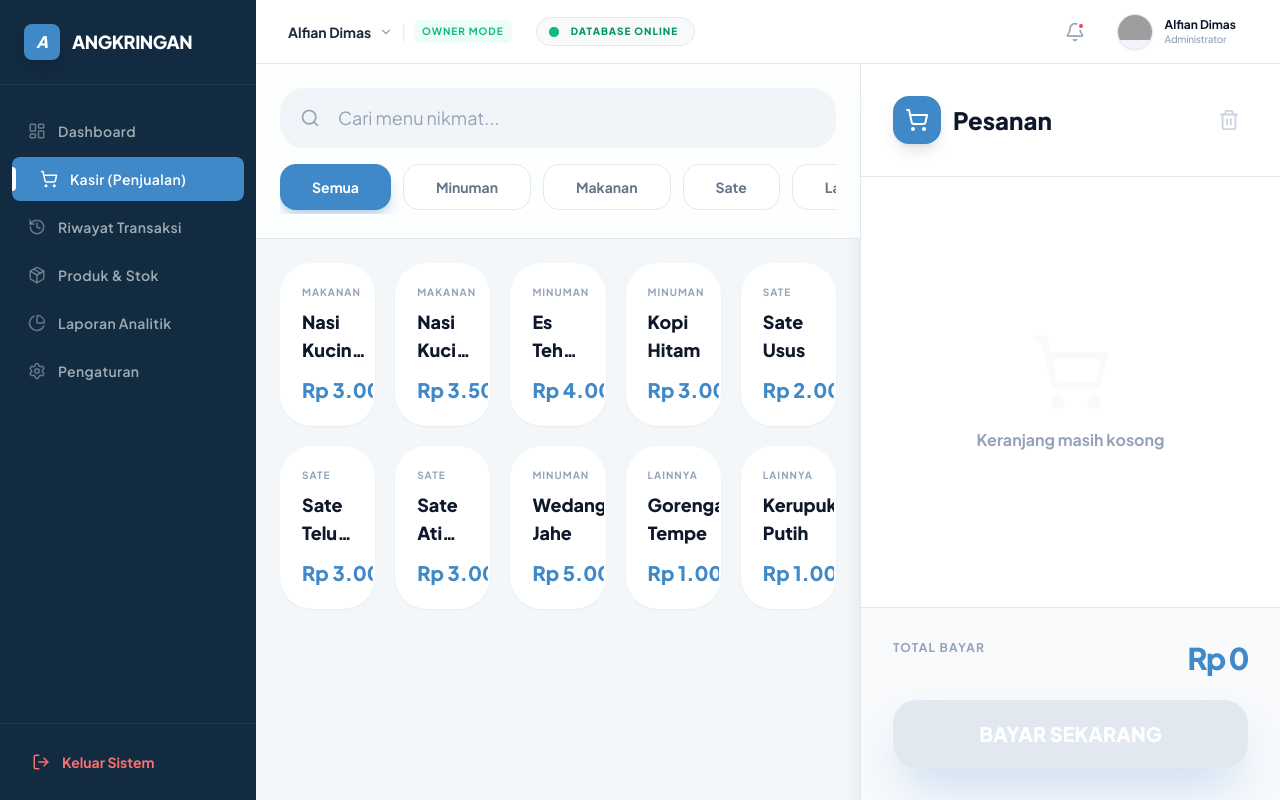
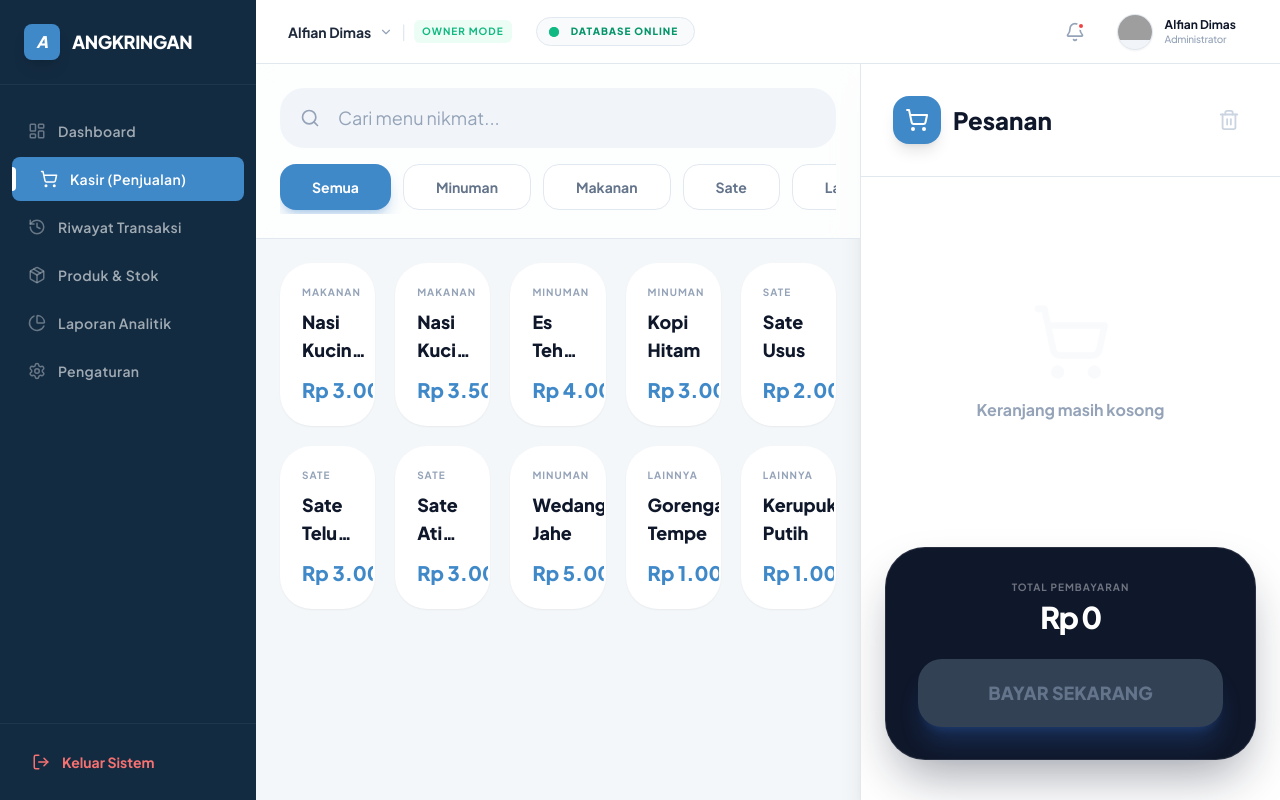
Before and after one commit to storemankampungkali-cyber/KASIR, a React (Vite) app: page / in a window 1280 px wide. Both pictures are taken after a click on the button "Kasir (Penjualan)". Built offline with nearby package versions, Linux system fonts and the light colour scheme; grey boxes are pictures that could not be loaded.

Commit message:
feat(Cashier): Redesign payment section layout
Repositioned the payment card to a floating element on desktop for better visibility and usability. Adjusted padding and styling for the product grid and payment card.

```diff
--- a/pages/Cashier.tsx
+++ b/pages/Cashier.tsx
@@ -112,7 +112,7 @@ const Cashier: React.FC = () => {
 
         {/* SCROLLABLE PRODUCT GRID */}
         <div className="flex-1 overflow-y-auto p-4 lg:p-6 no-scrollbar bg-[#F4F7F9]">
-          <div className="grid grid-cols-2 sm:grid-cols-3 md:grid-cols-4 xl:grid-cols-5 gap-4 lg:gap-5 pb-32 lg:pb-10">
+          <div className="grid grid-cols-2 sm:grid-cols-3 md:grid-cols-4 xl:grid-cols-5 gap-4 lg:gap-5 pb-44 lg:pb-10">
             {filteredProducts.map((product) => {
               const inCart = cart.find(c => c.id === product.id);
               return (
@@ -185,26 +185,27 @@ const Cashier: React.FC = () => {
           )}
         </div>
 
-        <div className="p-8 bg-slate-50 border-t border-slate-200 shrink-0">
-          <div className="space-y-2 mb-6">
-            <div className="flex justify-between">
-              <span className="text-slate-400 font-bold uppercase text-xs tracking-widest">Total Bayar</span>
-              <span className="text-3xl font-black text-[#4089C9] tracking-tighter">{formatCurrency(total)}</span>
+        {/* REPOSITIONED: Floating Payment Card on Desktop */}
+        <div className="px-6 pb-10 shrink-0">
+          <div className="p-8 bg-slate-900 rounded-[40px] shadow-2xl shadow-slate-900/40 border border-white/10">
+            <div className="space-y-1 mb-6">
+              <p className="text-white/40 font-bold uppercase text-[10px] tracking-widest text-center">Total Pembayaran</p>
+              <h3 className="text-3xl font-black text-white text-center tracking-tighter">{formatCurrency(total)}</h3>
             </div>
+            <button
+              onClick={() => setShowCheckoutModal(true)}
+              disabled={cart.length === 0}
+              className="w-full py-5 bg-[#4089C9] hover:bg-[#3476ad] disabled:bg-slate-700 disabled:text-slate-500 text-white rounded-[24px] font-black text-lg shadow-xl shadow-blue-500/20 active:scale-95 transition-all"
+            >
+              BAYAR SEKARANG
+            </button>
           </div>
-          <button
-            onClick={() => setShowCheckoutModal(true)}
-            disabled={cart.length === 0}
-            className="w-full py-5 bg-[#4089C9] disabled:bg-slate-200 text-white rounded-[24px] font-black text-xl shadow-2xl shadow-[#4089C9]/30 active:scale-95 transition-all"
-          >
-            BAYAR SEKARANG
-          </button>
         </div>
       </aside>
 
-      {/* Mobile Sticky Checkout Bar */}
+      {/* REPOSITIONED: Mobile Sticky Checkout Bar (Raised Higher) */}
       {cart.length > 0 && !showCheckoutModal && (
-        <div className="lg:hidden fixed bottom-6 left-6 right-6 z-40 animate-in slide-in-from-bottom duration-500">
+        <div className="lg:hidden fixed bottom-10 left-6 right-6 z-40 animate-in slide-in-from-bottom duration-500">
           <div className="bg-[#132B41] rounded-[32px] p-5 shadow-2xl flex items-center justify-between border border-white/10 ring-8 ring-white/10">
             <div className="flex items-center space-x-4 ml-2" onClick={() => setShowMobileCart(true)}>
               <div className="relative">
@@ -262,7 +263,7 @@ const Cashier: React.FC = () => {
                 </div>
               ))}
             </div>
-            <div className="p-8 bg-slate-50 border-t border-slate-100 shrink-0 pb-10">
+            <div className="p-8 bg-slate-50 border-t border-slate-100 shrink-0 pb-12">
               <div className="flex justify-between items-center mb-6">
                  <span className="text-slate-400 font-bold uppercase text-xs">Total Tagihan</span>
                  <span className="text-3xl font-black text-[#4089C9]">{formatCurrency(total)}</span>
```
